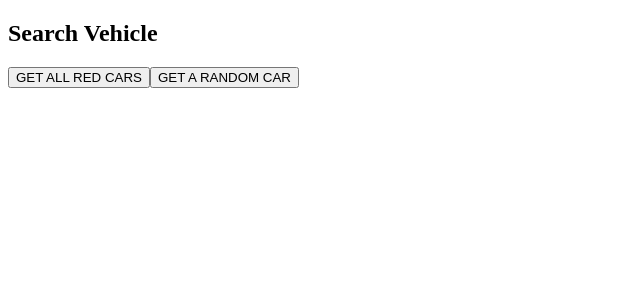
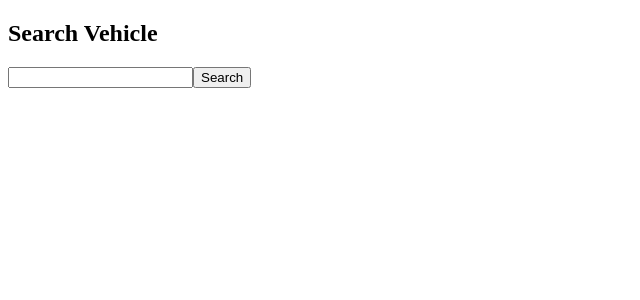
Before and after one commit to kulcsarrudolf/react-search-component, a React (Create React App) app: page / in a window 1280 px wide. Shown: the top 300 px of the page, without its empty margins (0-640 px from the left). Built offline with nearby package versions, Linux system fonts and the light colour scheme.

Commit message:
Search input first version

```diff
--- a/src/components/search/SearchCar.jsx
+++ b/src/components/search/SearchCar.jsx
@@ -1,30 +1,34 @@
-import React, { useState, useEffect } from "react";
+import React, { useState } from "react";
 
 import SearchCarById from "./SearchCarById";
 import SearchCarByColor from "./SearchCarByColor";
 
-import { getRandomCarId } from "./../../services/carService";
-import { getRandomColor } from "./../../services/carService";
-
 const SearchCar = () => {
-  const [searchingValue, setSearchingValue] = useState(null);
+  const [searchingValue, setSearchingValue] = useState("");
   const [search, setSearch] = useState(null);
 
-  const handleGetCarById = () => {
-    setSearchingValue(getRandomCarId());
-    setSearch("SEARCH_BY_ID");
+  const handleSearchInputChange = (e) => {
+    setSearch(null);
+    setSearchingValue(e.target.value);
   };
 
-  const handleGetCarByColor = () => {
-    setSearchingValue(getRandomColor());
-    setSearch("SEARCH_BY_COLOR");
+  const handleSearchClick = () => {
+    if (searchingValue.length === 12) {
+      setSearch("SEARCH_BY_ID");
+    } else {
+      setSearch("SEARCH_BY_COLOR");
+    }
   };
 
   return (
     <>
       <h2>Search Vehicle</h2>
-      <button onClick={handleGetCarByColor}>GET ALL RED CARS</button>
-      <button onClick={handleGetCarById}>GET A RANDOM CAR</button>
+      <input
+        type="text"
+        onChange={handleSearchInputChange}
+        value={searchingValue}
+      />
+      <button onClick={handleSearchClick}>Search</button>
 
       {search === "SEARCH_BY_ID" && <SearchCarById carId={searchingValue} />}
       {search === "SEARCH_BY_COLOR" && (
--- a/src/components/search/SearchCarByColor.jsx
+++ b/src/components/search/SearchCarByColor.jsx
@@ -4,10 +4,11 @@ import { getRandomCarIdList } from "./../../services/carService";
 
 const SearchCarByColor = (props) => {
   const carIdList = getRandomCarIdList();
+  const selectedColor = props.color;
   const selectCar = props.selectCar;
   return (
     <>
-      <h3>Select one to continue.</h3>
+      <h3>List of the {selectedColor} cars</h3>
       <ul>
         {carIdList.map((carId) => (
           <li
```
